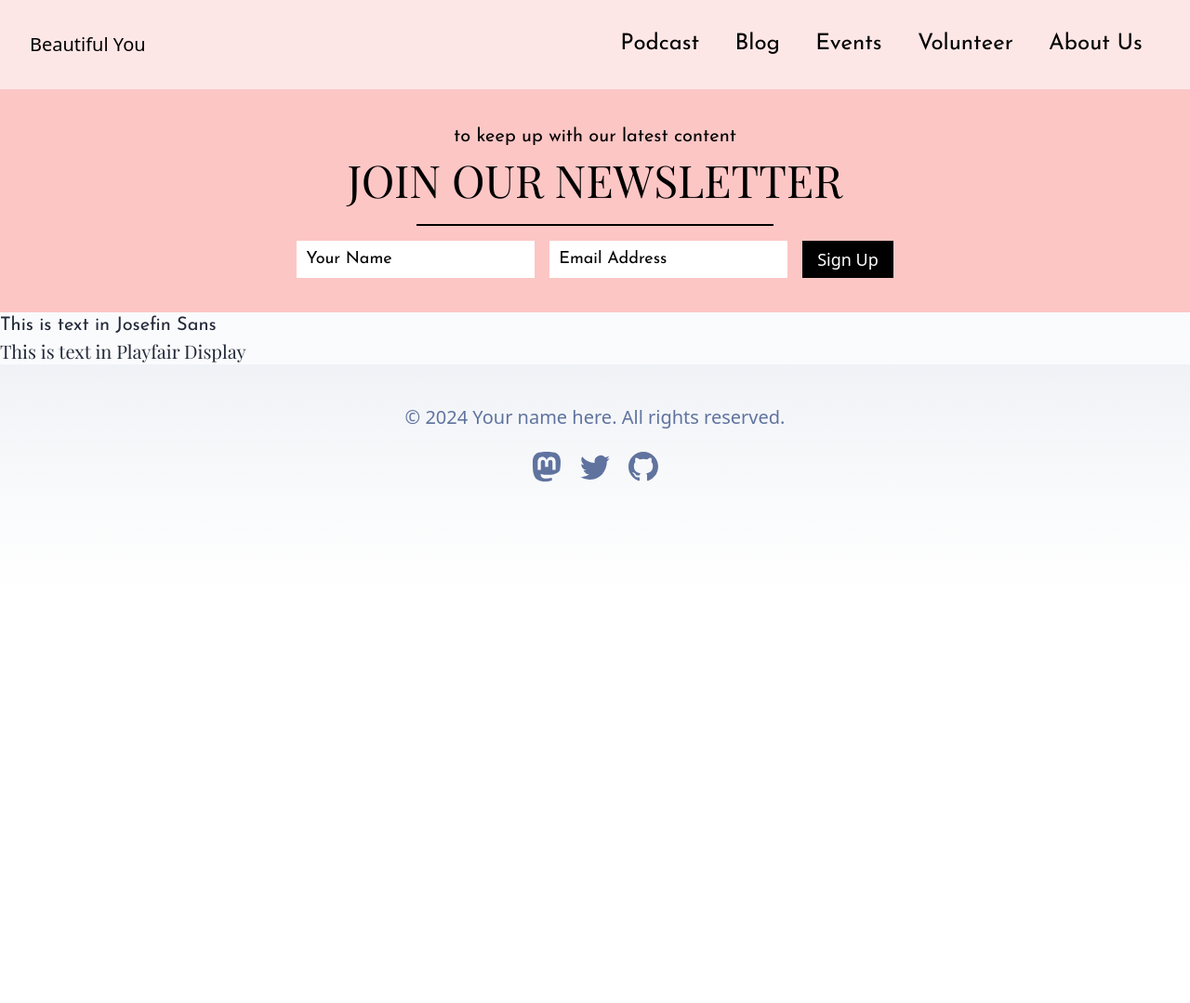
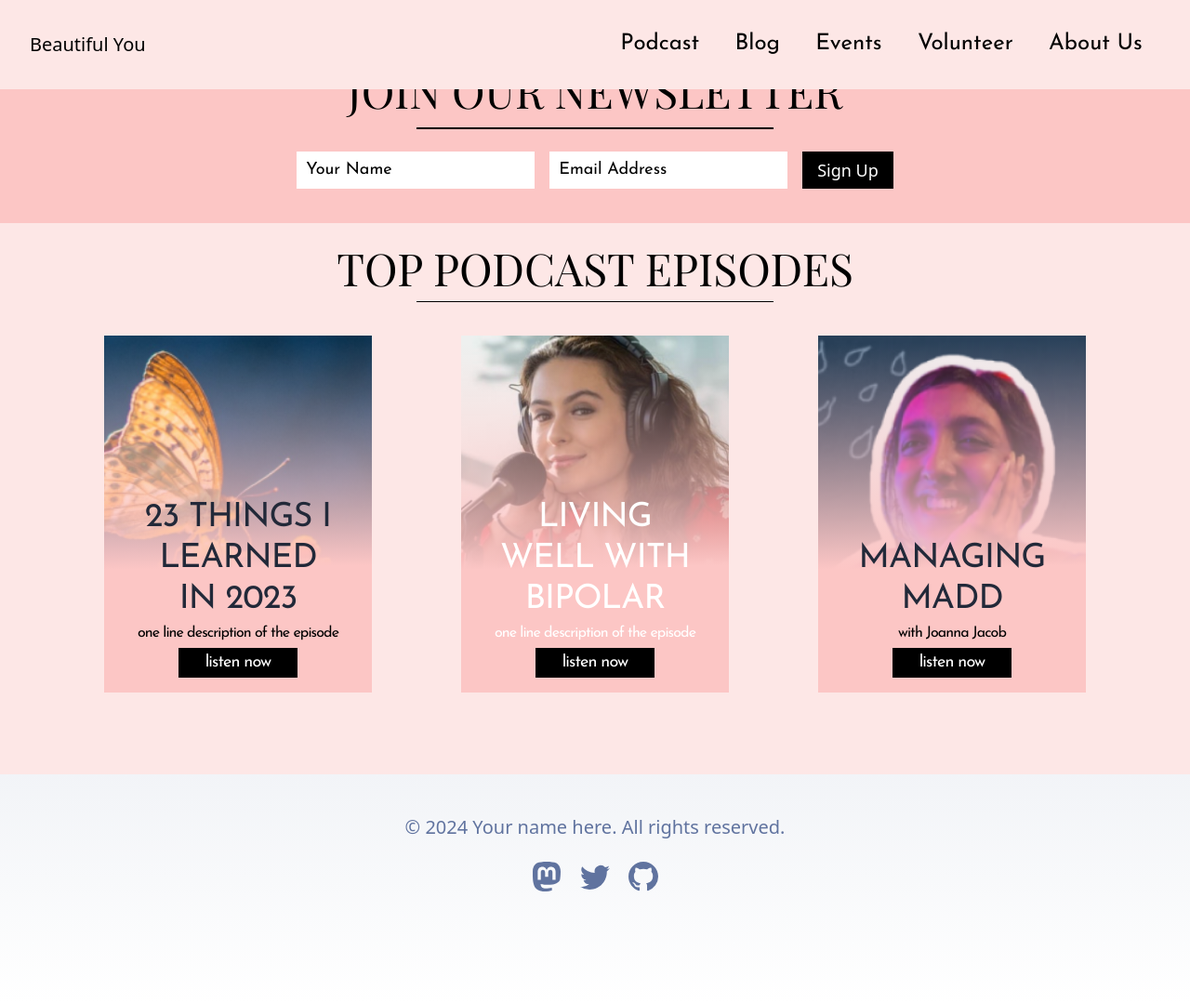
Before and after one commit to lem0n4id/beautifulyou-website, an Astro site: page / in a window 1280 px wide. Shown: the whole page at 93% size. Before the commit the page ends 800 px from the top, so only its background shows below. Built offline with nearby package versions, Linux system fonts and the light colour scheme; Astro itself is replaced by a stand-in of ours.

Commit message:
feat: Podcast Page (#6)

```diff
--- a/src/components/Header.jsx
+++ b/src/components/Header.jsx
@@ -8,7 +8,7 @@ function Header() {
 	};
 	return (
 		<header>
-			<nav className="bg-primary w-full flex flex-col justify-center items-center h-24">
+			<nav className="bg-primary w-full flex flex-col justify-center items-center h-24 fixed ">
 				<div className="text-black  flex justify-between w-full gap-4  h-content px-8">
 					<div className="w-full">Beautiful You</div>
 					{/*Desktop Navbar*/}
--- a/src/components/Newsletter.jsx
+++ b/src/components/Newsletter.jsx
@@ -7,11 +7,11 @@ function Newsletter() {
 			<div className="text-black text-xl font-thin font-josefin">
 				to keep up with our latest content
 			</div>
-			<div className="text-black text-5xl font-medium font-playfair pb-4">
+			<div className="text-black text-5xl font-medium font-playfair pb-2">
 				JOIN OUR NEWSLETTER
 			</div>
 			<div className="md:w-96 w-40 h-[1.5px] bg-black"></div>
-			<div className="w-content flex flex-col justify-around gap-4 px-6 pt-2 md:flex-row">
+			<div className="w-content flex flex-col justify-around gap-4 px-6 pt-4 md:flex-row">
 				<input type="text" placeholder="Your Name" className=" w-64 h-10 focus:border-primary border-white border-2 leading-tight py-2 px-2 text-black placeholder:text-black active:border-primary text-lg font-thin font-josefin" />
                 <input type="email" placeholder="Email Address" className="w-64 h-10 focus:border-primary border-white border-2 leading-tight py-2 px-2 text-black placeholder:text-black active:border-primary text-lg font-thin font-josefin"/>
                 <button className='bg-black px-4  text-white text-lg hover:bg-black/80 00'>Sign Up</button>
--- /dev/null
+++ b/src/components/Podcast.jsx
@@ -0,0 +1,62 @@
+import React from 'react';
+
+function Podcast() {
+	return (
+		<div className="bg-primary flex flex-col justify-center items-center gap-3 w-full h-content py-6">
+			<div className="text-black text-5xl font-medium font-playfair">
+				TOP PODCAST EPISODES
+			</div>
+			<div className="md:w-96 w-40 h-[1px] bg-black"></div>
+			<div className="flex justify-between w-content h-content md:gap-24 pt-6 pb-16">
+				<div className="w-72 h-96 relative  hover:scale-105 ease-in-out duration-500">
+					<img
+						src="./img1.png"
+						alt=""
+						className="absolute  w-72 h-96 object-cover rounded-none "
+					/>
+                    <div className='absolute  podcast-gradient w-full h-full bottom-0'></div>
+                    <div className='pb-4 absolute text-4xl font-normal font-josefin leading-10 tracking-tight  w-full h-full bottom-0 flex flex-col justify-end items-center gap-1'>
+                        <div>23 THINGS I </div>
+                        <div>LEARNED </div>
+                        <div>IN 2023</div>
+                        <div class="w-60 h-6 text-center text-black text-base font-thin font-josefin">one line description of the episode</div>
+                        <button className="w-32 h-8 bg-black text-white text-lg font-normal">listen now</button>
+                    </div>
+				</div>
+				<div className="w-72 h-96 relative  hover:scale-105 ease-in-out duration-500">
+					<img
+						src="./img2.png"
+						alt=""
+						className="absolute  w-72 h-96 object-cover rounded-none "
+					/>
+                    <div className='absolute  podcast-gradient w-full h-full bottom-0'></div>
+                    <div className='pb-4 absolute text-4xl font-normal text-white font-josefin leading-10 tracking-tight  w-full h-full bottom-0 flex flex-col justify-end items-center gap-1'>
+                        <div>LIVING</div>
+                        <div>WELL WITH</div>
+                        <div>BIPOLAR</div>
+                        <div class="w-60 h-6 text-center  text-base font-thin font-josefin text-white">one line description of the episode</div>
+                        <button className="w-32 h-8 bg-black text-white text-lg font-normal">listen now</button>
+                    </div>
+				</div>
+				<div className="w-72 h-96 relative  hover:scale-105 ease-in-out duration-500">
+					<img
+						src="./img3.png"
+						alt=""
+						className="absolute  w-72 h-96 object-cover rounded-none "
+					/>
+                    <div className='absolute  podcast-gradient w-full h-full bottom-0'></div>
+                    <div className='pb-4  absolute text-4xl font-normal font-josefin leading-10 tracking-tight  w-full h-full bottom-0 flex flex-col justify-end items-center gap-1'>
+                        <div>MANAGING </div>
+                        <div>MADD</div>
+
+                        <div class="w-60 h-6 text-center text-black text-base font-thin font-josefin">with Joanna Jacob</div>
+                        <button className="w-32 h-8 bg-black text-white text-lg font-normal">listen now</button>
+                    </div>
+				</div>
+
+			</div>
+		</div>
+	);
+}
+
+export default Podcast;
--- a/src/pages/index.astro
+++ b/src/pages/index.astro
@@ -2,6 +2,7 @@
 import BaseHead from '../components/BaseHead.astro';
 import Header from '../components/Header';
 import Newsletter from '../components/Newsletter';
+import Podcast from '../components/Podcast';
 import Footer from '../components/Footer.astro';
 import { SITE_TITLE, SITE_DESCRIPTION } from '../consts';
 ---
@@ -14,10 +15,7 @@ import { SITE_TITLE, SITE_DESCRIPTION } from '../consts';
 	<body>
 		<Header  client:load/>
 		<Newsletter />
-		<main>
-			<div class="text-xl font-josefin">This is text in Josefin Sans</div>
-			<div class="text-xl font-playfair">This is text in Playfair Display</div>
-		</main>
+		<Podcast />
 		<Footer />
 	</body>
 </html>
--- a/src/styles/global.css
+++ b/src/styles/global.css
@@ -126,3 +126,6 @@ hr {
 		padding: 1em;
 	}
 }
+.podcast-gradient{
+	background: linear-gradient(359deg, #FCC6C5 35.18%, rgba(255, 198, 132, 0.00) 97.71%);
+}
```
Also changed, not shown: public/img1.png (added), public/img2.png (added), public/img3.png (added).
